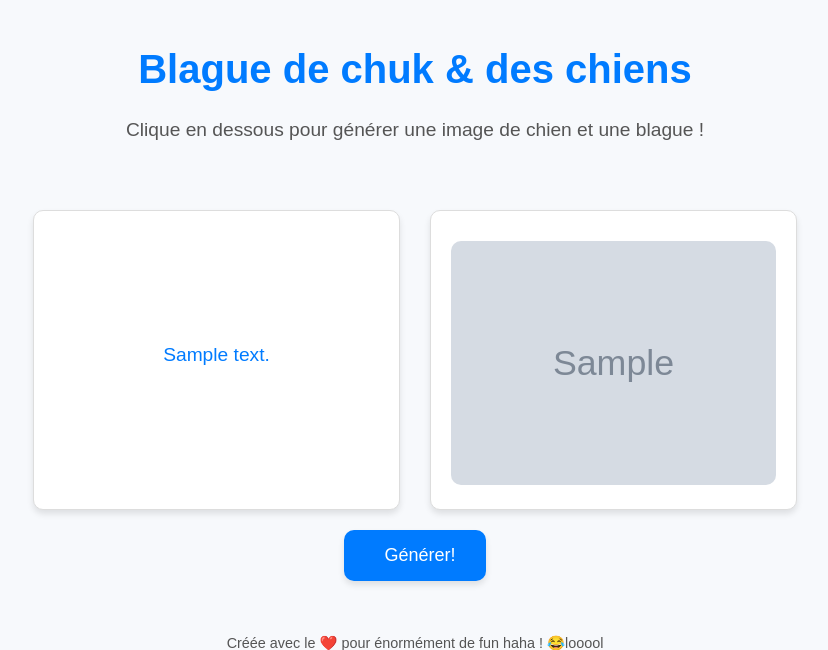
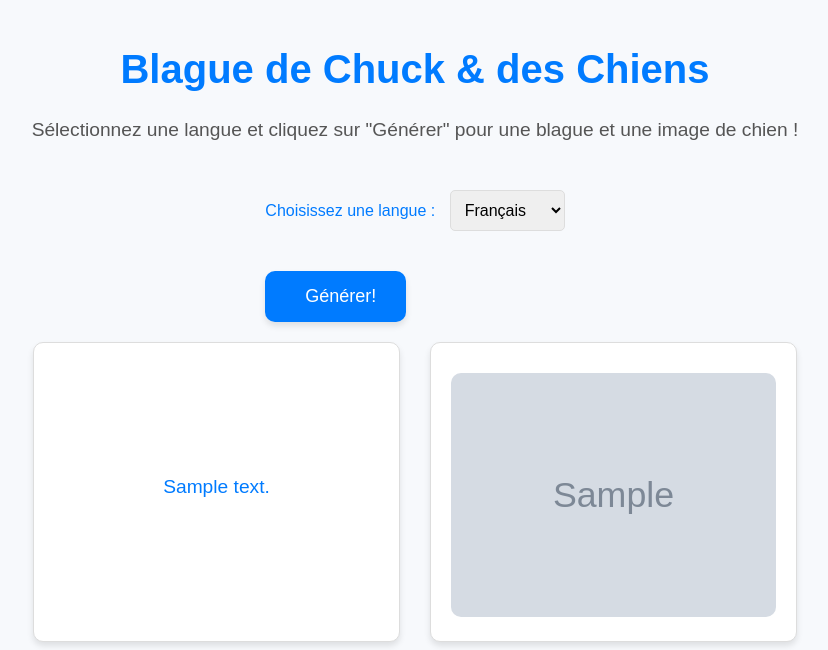
Before and after one commit to BeowolfK/ChuckCI, a Flask app: template templates/index.html in a window 1280 px wide. Shown: the top 650 px of the page, without its empty margins (225-1053 px from the left). Run offline with Flask 3, Linux system fonts and the light colour scheme; the template is opened without the code that fills it: most values are stand-ins (such as "Sample title", 1, 10 or a date in 2020); grey boxes marked "Sample" are stand-in pictures.

Commit message:
add langage feature

```diff
--- a/main.py
+++ b/main.py
@@ -1,10 +1,9 @@
+from flask import Flask, render_template, request
 import requests
-from flask import Flask, render_template
 
 app = Flask(__name__)
 API_chuck = "https://api.chucknorris.io/jokes/random"
 API_dog = "https://dog.ceo/api/breeds/image/random"
-
 
 def call_chuck(url):
     try:
@@ -15,7 +14,6 @@
     except requests.exceptions.RequestException as e:
         print(f"Erreur lors de l'appel à l'API Chuck Norris : {e}")
 
-
 def call_dog(url):
     try:
         response = requests.get(url)
@@ -25,12 +23,9 @@
     except requests.exceptions.RequestException as e:
         print(f"Erreur lors de l'appel à l'API Dog CEO : {e}")
 
-
-def call_transalte(chuck_message):
-    sourceLang = "en"
-    tradLang = "fr"
-    api = f"https://translate.googleapis.com/translate_a/single?client=gtx&sl={sourceLang}&tl={tradLang}&dt=t&q={chuck_message}"
-
+def call_translate(chuck_message, target_lang):
+    source_lang = "en"
+    api = f"https://translate.googleapis.com/translate_a/single?client=gtx&sl={source_lang}&tl={target_lang}&dt=t&q={chuck_message}"
     try:
         response = requests.get(api)
         response.raise_for_status()
@@ -38,19 +33,18 @@
         return data[0][0][0]
     except requests.exceptions.RequestException as e:
         print(f"Erreur lors de l'appel à l'API Translate : {e}")
+        return chuck_message
 
-
-@app.route('/')
+@app.route('/', methods=['GET', 'POST'])
 def home():
     message_chuck = call_chuck(API_chuck)
     image_chien = call_dog(API_dog)
-    fr_chuck = call_transalte(message_chuck)
-    return render_template('index.html', image_url=image_chien, texte=fr_chuck)
-
+    selected_lang = request.form.get('language', 'fr')  # Default language is French
+    translated_chuck = call_translate(message_chuck, selected_lang)
+    return render_template('index.html', image_url=image_chien, texte=translated_chuck, selected_lang=selected_lang)
 
 def main():
-    app.run(host="0.0.0.0", port="8000", debug=False)
-
+    app.run(host="0.0.0.0", port=8000, debug=False)
 
 if __name__ == "__main__":
     main()
--- a/static/styles.css
+++ b/static/styles.css
@@ -115,3 +115,21 @@
     font-size: 0.9em;
     color: #555;
 }
+
+#language-select {
+    margin-bottom: 20px;
+    text-align: center;
+}
+
+#language-select label {
+    font-size: 1em;
+    margin-right: 10px;
+    color: #007BFF;
+}
+
+#language-select select {
+    padding: 10px;
+    font-size: 1em;
+    border: 1px solid #ddd;
+    border-radius: 5px;
+}
--- a/templates/index.html
+++ b/templates/index.html
@@ -1,21 +1,38 @@
 <!DOCTYPE html>
 <html lang="en">
-
 <head>
     <meta charset="UTF-8">
     <meta name="viewport" content="width=device-width, initial-scale=1.0">
-
     <title>Chuck Norris Jokes</title>
     <link rel="stylesheet" href="{{ url_for('static', filename='styles.css') }}">
 </head>
-
 <body>
     <div class="container">
         <header>
-            <h1>Blague de chuk & des chiens</h1>
-            <p>Clique en dessous pour générer une image de chien et une blague !</p>
+            <h1>Blague de Chuck & des Chiens</h1>
+            <p>Sélectionnez une langue et cliquez sur "Générer" pour une blague et une image de chien !</p>
         </header>
         <main>
+            <form method="POST">
+                <div id="language-select">
+                    <label for="language">Choisissez une langue :</label>
+                    <select name="language" id="language">
+                        <option value="fr" {% if selected_lang == 'fr' %}selected{% endif %}>Français</option>
+                        <option value="en" {% if selected_lang == 'en' %}selected{% endif %}>English</option>
+                        <option value="es" {% if selected_lang == 'es' %}selected{% endif %}>Español</option>
+                        <option value="de" {% if selected_lang == 'de' %}selected{% endif %}>Deutsch</option>
+                        <option value="it" {% if selected_lang == 'it' %}selected{% endif %}>Italiano</option>
+                        <option value="pt" {% if selected_lang == 'pt' %}selected{% endif %}>Português</option>
+                        <option value="ru" {% if selected_lang == 'ru' %}selected{% endif %}>Русский</option>
+                        <option value="zh" {% if selected_lang == 'zh' %}selected{% endif %}>中文</option>
+                        <option value="ja" {% if selected_lang == 'ja' %}selected{% endif %}>日本語</option>
+                        <option value="ar" {% if selected_lang == 'ar' %}selected{% endif %}>العربية</option>
+                    </select>
+                </div>
+                <button type="submit" id="generate-button">
+                    <i class="fas fa-laugh-beam"></i> Générer!
+                </button>
+            </form>
             <div id="result">
                 <div id="joke-container">
                     <p>{{ texte }}</p>
@@ -24,20 +41,10 @@
                     <img src="{{ image_url }}" alt="Image" style="max-width: 100%; height: auto;">
                 </div>
             </div>
-            <button id="generate-button">
-                <i class="fas fa-laugh-beam"></i> Générer!
-            </button>
         </main>
         <footer>
             <p>Créée avec le ❤️ pour énormément de fun haha ! 😂looool</p>
         </footer>
     </div>
-    <script>
-        document.getElementById("generate-button").addEventListener("click", function () {
-            location.reload();
-        });
-    </script>
-
 </body>
-
 </html>
```
